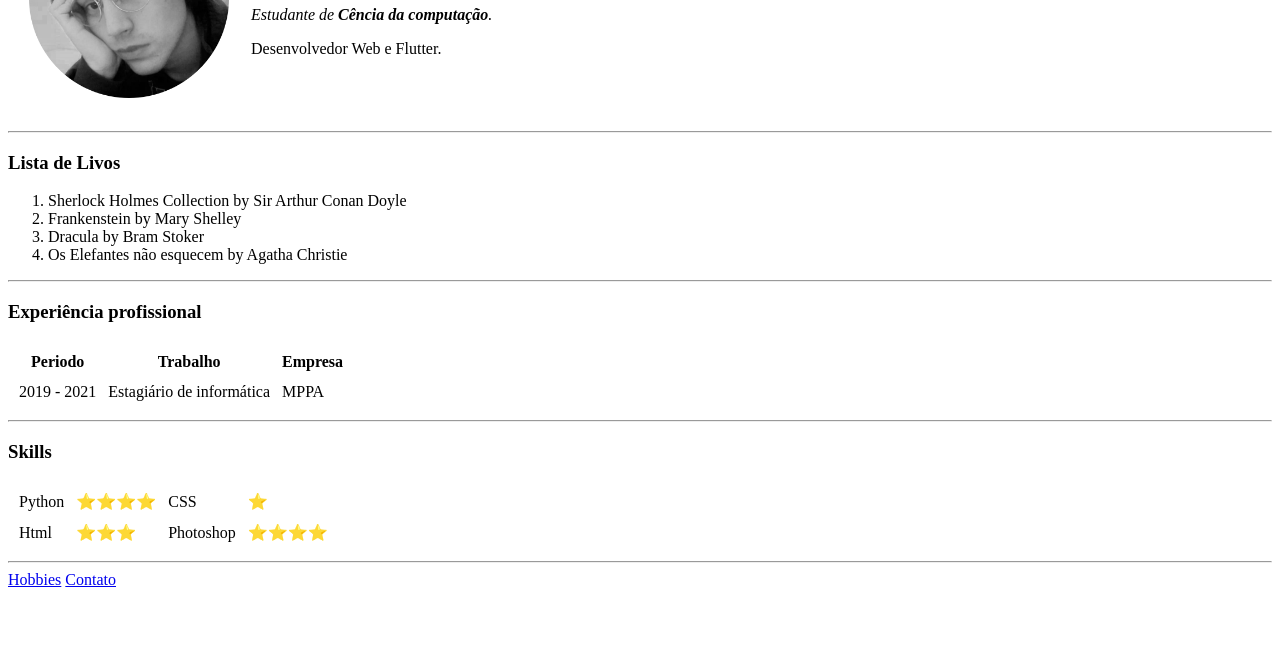
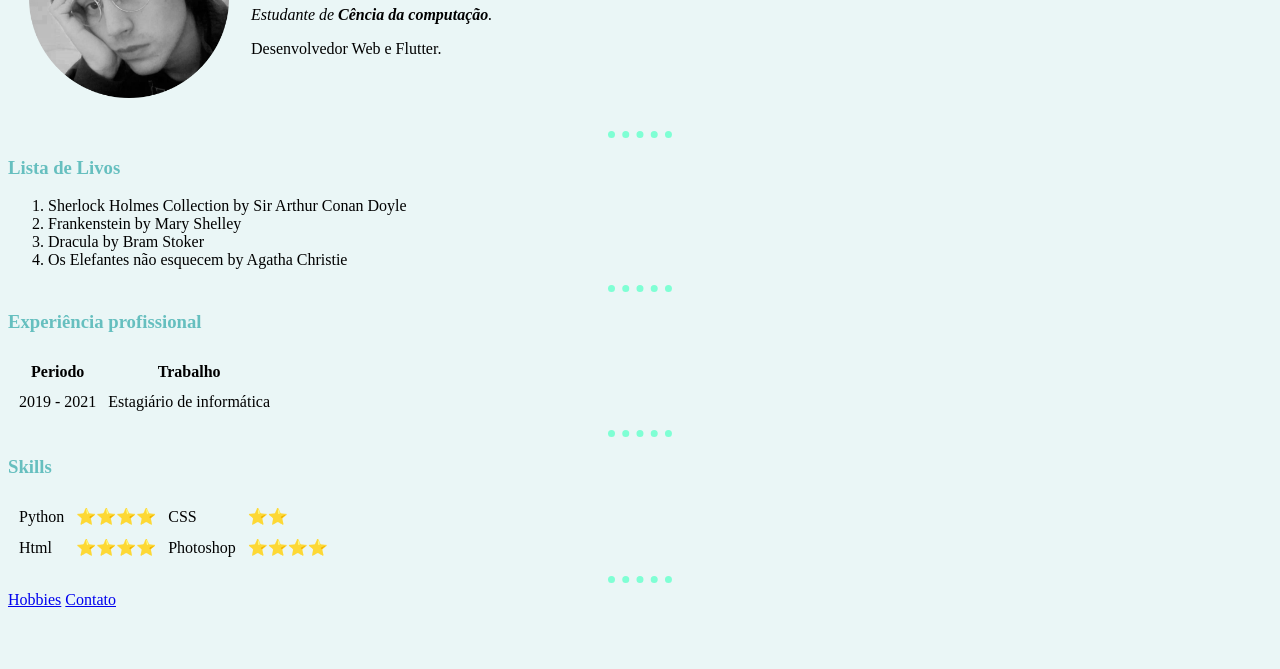
Before and after one commit to PColares/cv, a plain HTML site: page index.html in a window 1280 px wide. Shown: the part 131-800 px from the top of the page. Drawn offline with Linux system fonts and the light colour scheme.

Commit message:
Adicionando estilo com CSS

```diff
--- /dev/null
+++ b/css/styles.css
@@ -0,0 +1,28 @@
+    /*************TAG SELECTORS*************/
+    body{
+        background-color:#EAF6F6;
+    }
+
+    hr {
+        border-style: none;
+        border-top-style: dotted;
+        width: 5%;
+        border-width: 7px;
+        border-color: aquamarine;
+    }
+
+    h1, h3{
+        color:#66BFBF;
+    }
+
+/*************CLASS SELECTORS*************/
+
+.classe {
+    background-color:green;
+}
+
+/*************ID SELECTORS*************/
+
+#heading {
+    background-color:blue;
+}
--- a/index.html
+++ b/index.html
@@ -3,10 +3,12 @@
 
 <head>
     <meta charset="UTF-8">
-    <meta name="Blog" content="Este é meu blog pessoal">
+    <meta name="Site Pessoal" content="Este é meu Site pessoal">
     <link rel="shortcut icon" href="imagens/alien.ico" type="image\x-icon">
-    <title>💻 Blog | Inicio </title>
+    <link rel="stylesheet" href="css/styles.css">
+    <title>💻 Pedro Colares | Inicio </title>
 </head>
+
 <body>
      <table cellspacing="20">
         <tr>
@@ -32,14 +34,12 @@
             <tr>
                 <th>Periodo</th>
                 <th>Trabalho</th>
-                <th>Empresa</th>
             </tr>
         </thead>
         <tbody>
             <tr>
                 <td>2019 - 2021</td>
                 <td>Estagiário de informática</td>
-                <td>MPPA</td>
             </tr>
         </tbody>
     </table>
@@ -50,11 +50,11 @@
             <td>Python</td>
             <td>⭐⭐⭐⭐</td>
             <td>CSS</td>
-            <td>⭐</td>
+            <td>⭐⭐</td>
         </tr>
         <tr>
             <td>Html</td>
-            <td>⭐⭐⭐</td>
+            <td>⭐⭐⭐⭐</td>
             <td>Photoshop</td>
             <td>⭐⭐⭐⭐</td>
         </tr>
```
Also changed, not shown: contato.html (+1 -0 lines), hobbies.html (+1 -0 lines).
